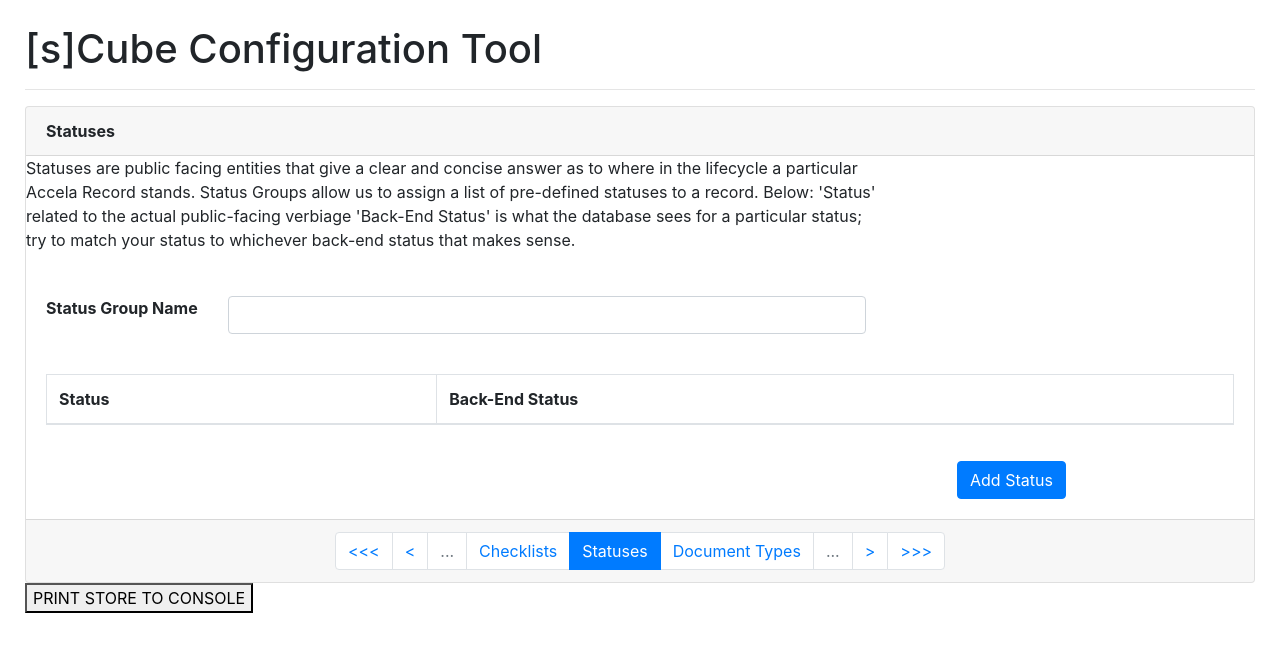
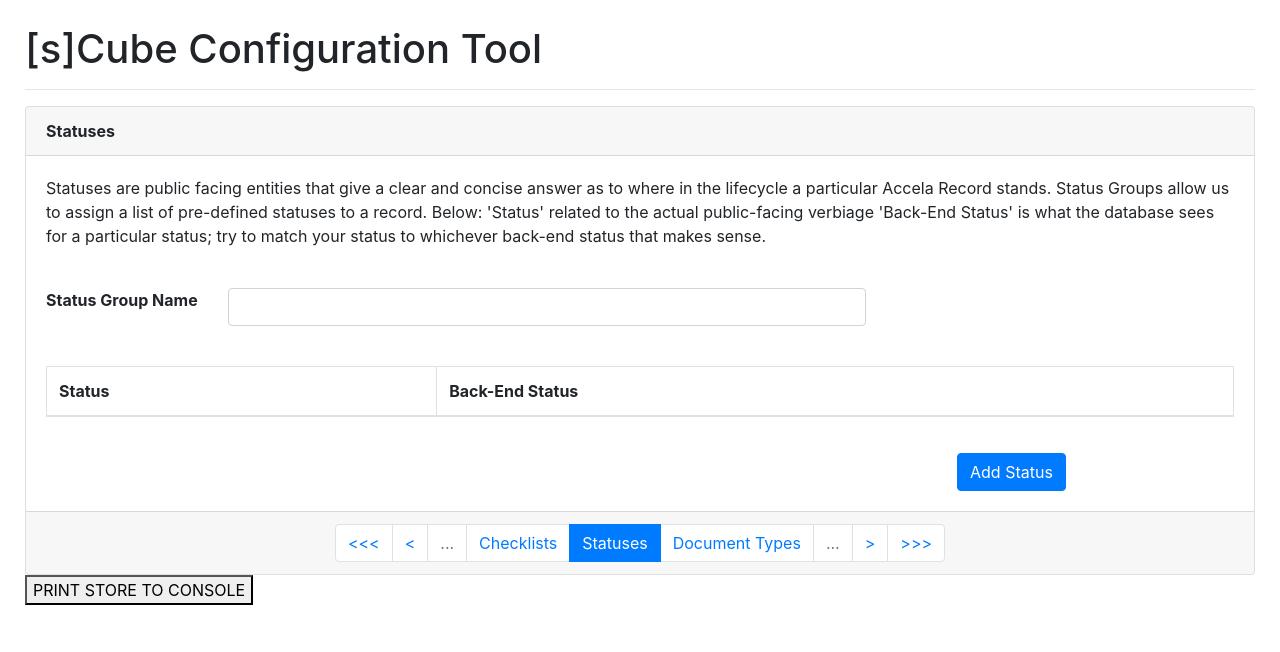
Before and after one commit to ItsAMeNick/sCube-Configuration-Tool, a React (Create React App) app: page / in a window 1280 px wide. Shown: the top 652 px of the page. Built offline with nearby package versions, Linux system fonts and the light colour scheme.

Commit message:
[NZ] Made a formatting correction

```diff
--- a/src/components/Status.js
+++ b/src/components/Status.js
@@ -61,16 +61,16 @@
 
                 <Card.Header>
                     <strong>{this.props.title}</strong>
-
                 </Card.Header>
+                <Card.Body>
+                    Statuses are public facing entities that give a clear and concise answer as to where in the lifecycle a particular Accela Record stands.
+                    Status Groups allow us to assign a list of pre-defined statuses to a record.
+                    Below: 'Status' related to the actual public-facing verbiage
+                    'Back-End Status' is what the database sees for a particular status; try to match your status to whichever back-end status that makes sense.
+                </Card.Body>
                 <div>
                     <div style={{"width":"70%","float":"left"}}>
-                        Statuses are public facing entities that give a clear and concise answer as to where in the lifecycle a particular Accela Record stands.
-                        Status Groups allow us to assign a list of pre-defined statuses to a record.
-                        Below: 'Status' related to the actual public-facing verbiage
-                        'Back-End Status' is what the database sees for a particular status; try to match your status to whichever back-end status that makes sense.
                         <Card.Body>
-                        <br></br>
                             <Row>
                             <strong><Col>Status Group Name</Col></strong>
                                 <Col><Form.Control id="group_code" value={this.props.page_data.group_code} type="text" onChange={this.handleChange}/></Col>
```
